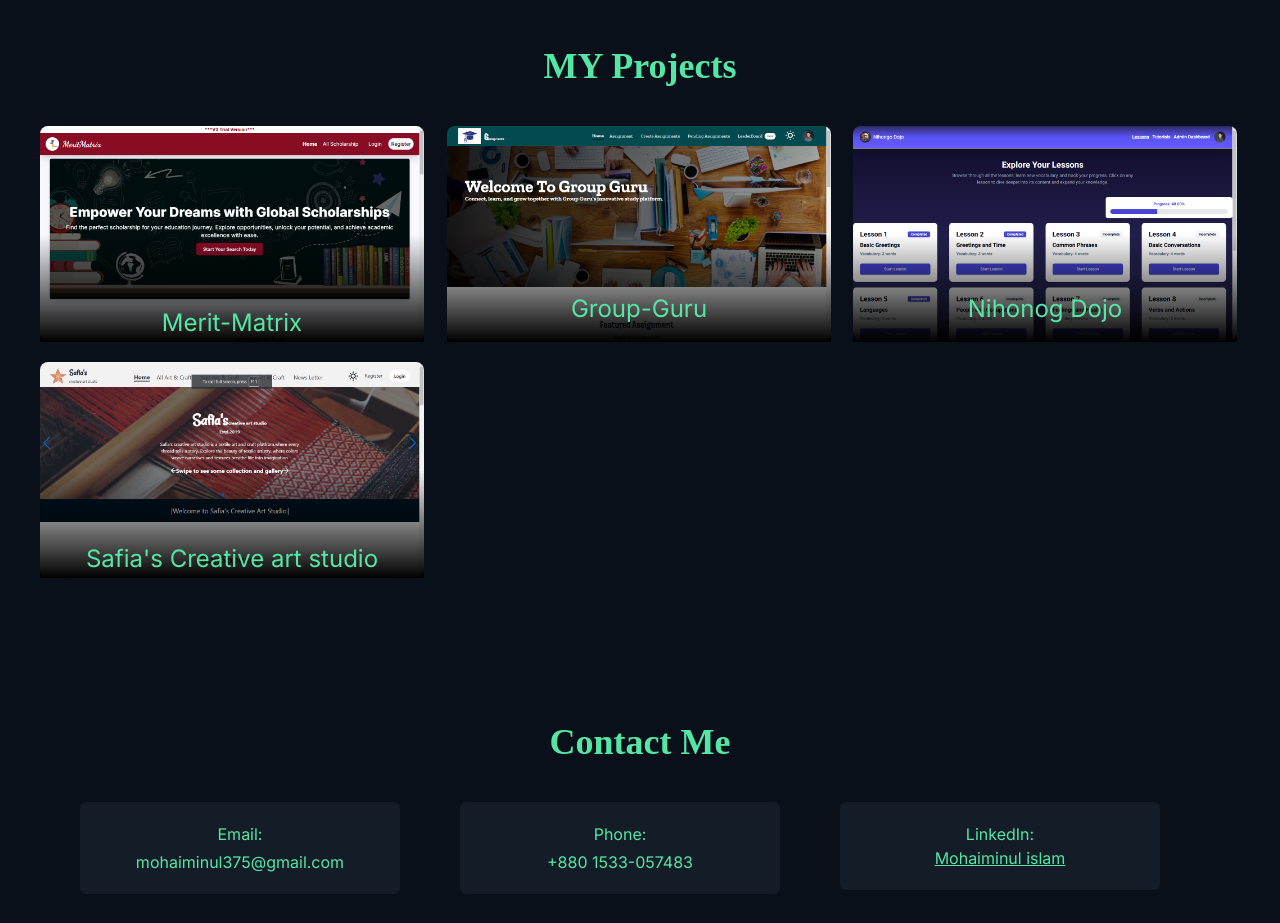
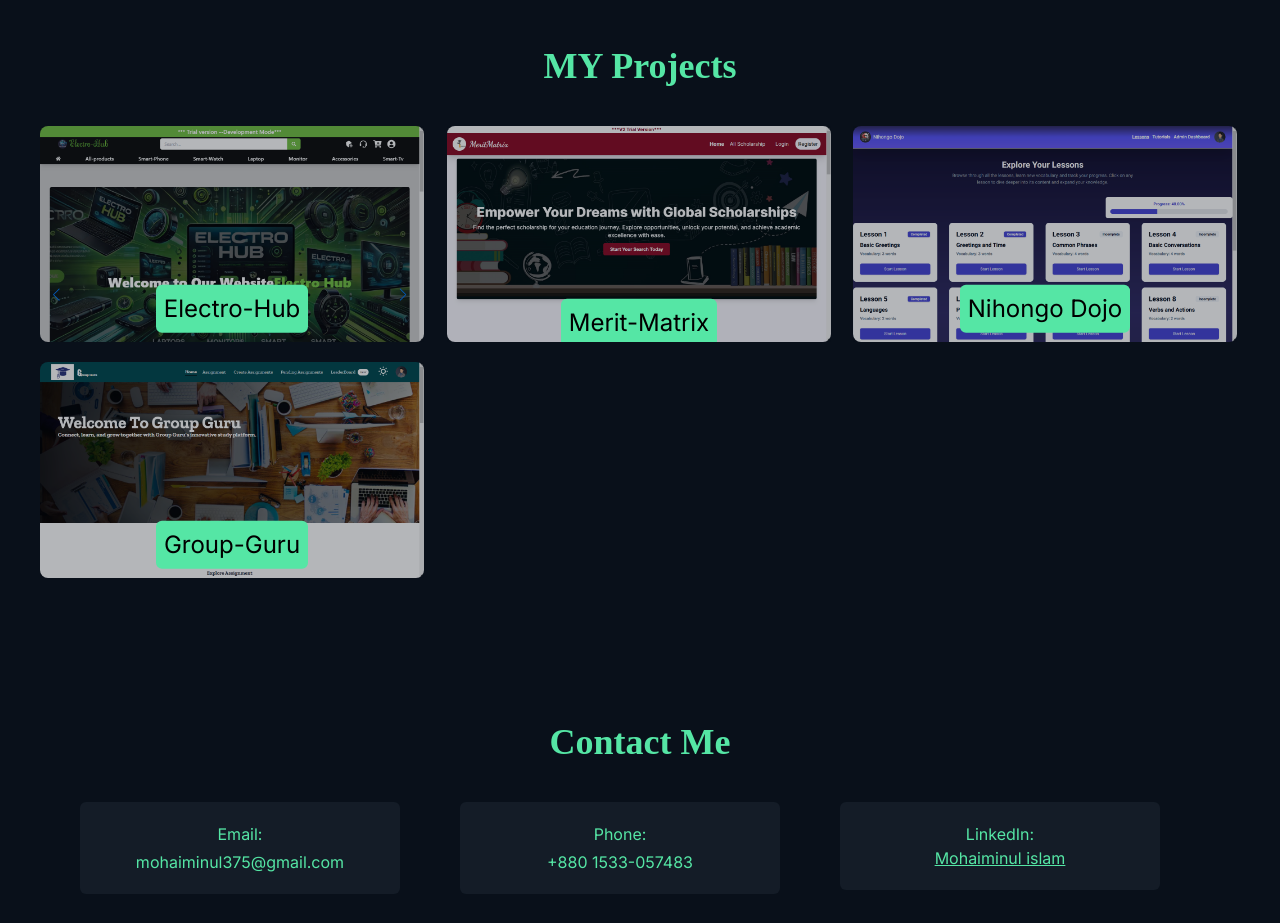
Before and after one commit to mohaiminul375/mohaiminul-s-portfolio, a React (Vite) app: page / in a window 1280 px wide. Shown: the part 2960-3883 px from the top of the page. Built offline with nearby package versions, Linux system fonts and the light colour scheme; a web font is replaced by a local one.

Commit message:
add new project

```diff
--- /dev/null
+++ b/src/Component/Projects/ElectroHubModal.jsx
@@ -0,0 +1,76 @@
+import { FaXmark } from "react-icons/fa6";
+import { Link } from "react-router-dom";
+
+const ElectroHubModal = () => {
+  return (
+    <div className="modal-box md:max-w-2xl bg-[#09101A] text-white font-inter p-14">
+      <div className="flex justify-end">
+        <form method="dialog">
+          {/* if there is a button in form, it will close the modal */}
+          <button className="p-1 rounded-full border-2 border-red-700 text-red-500">
+            <FaXmark />
+          </button>
+        </form>
+      </div>
+      <h2 className="text-[#55E6A5] text-2xl font-bold">Electro-Hub</h2>
+      <h5 className="font-bold mb-5">
+        A Full functionality Gadget E-commerce Website.
+      </h5>
+      <hr className="border-b-2 border-[#55E6A5]" />
+      <ul className="mt-5 space-y-2 list-disc">
+        <li>
+          Role-based access ensures secure management for users and admins.
+          Users can purchase gadgets while admins oversee operations seamlessly.
+        </li>
+        <li>
+          Users enjoy a smooth shopping experience with SSLCommerz payments.
+          They can track their order progress with detailed updates
+        </li>
+        <li>
+          Admins have full control to add, edit, or delete products. They can
+          manage orders by approving, shipping, etc.
+        </li>
+        <li>
+          Comprehensive user and order management ensures efficiency. Admins can
+          monitor activities while users track orders effortlessly.
+        </li>
+      </ul>
+      <div className="mt-2">
+        <h3>
+          {" "}
+          <span className="font-bold text-[#55E6A5]">Uses Technology:</span>
+          <span>
+            {" "}
+            HTML, Tailwind CSS, NextUI, Next.Js, Typescript, Next Auth,
+            Express.js, Mongo DB.
+          </span>
+        </h3>
+        <div className="mt-4 flex items-center justify-between">
+          <Link
+            target="_blank"
+            to="https://electro-hub-tau.vercel.app"
+            className="border-2 border-[#55E6A5] p-2 rounded-full text-sm hover:bg-[#55E6A5] hover:font-bold hover:text-black"
+          >
+            Live Links
+          </Link>
+          <Link
+            target="_blank"
+            to="https://github.com/mohaiminul375/electro-hub"
+            className="border-2 border-[#55E6A5] p-2 rounded-full text-sm hover:bg-[#55E6A5] hover:font-bold hover:text-black"
+          >
+            Github Client
+          </Link>
+          <Link
+            target="_blank"
+            to="https://github.com/mohaiminul375/electro-server"
+            className="border-2 border-[#55E6A5] p-2 rounded-full text-sm hover:bg-[#55E6A5] hover:font-bold hover:text-black"
+          >
+            Github Server
+          </Link>
+        </div>
+      </div>
+    </div>
+  );
+};
+
+export default ElectroHubModal;
--- a/src/Component/Projects/Projects.jsx
+++ b/src/Component/Projects/Projects.jsx
@@ -2,12 +2,14 @@ import { Link } from "react-router-dom";
 import merit_matrix from "../../assets/merit-matrix-project.png";
 import group_guru from "../../assets/group_guru.png";
 import nihongo_dojo from "../../assets/nihongo-dojo.png";
+import electro_hub from "../../assets/electro-hub.png";
 import scas from "../../assets/scas.png";
 import { Zoom } from "react-awesome-reveal";
 import MeritMatrixModal from "./MeritMatrixModal";
 import GroupGuruModal from "./GroupGuruModal";
 import ScacModal from "./ScacModal";
 import Nihongo from "./Nihongo";
+import ElectroHubModal from "./ElectroHubModal";
 const Projects = () => {
   return (
     <div className="mt-36 px-10 md:px-0" id="projects">
@@ -18,20 +20,21 @@ const Projects = () => {
         {/* project-1 */}
         <Zoom triggerOnce="false" duration={2000}>
           <div className="group relative items-center justify-center overflow-hidden cursor-pointer md:w-96">
-            <div className="w-full rounded-md ">
+            <div className="w-full rounded-md">
               <img
                 className="w-full rounded-lg group-hover:scale-105 transition-transform duration-1000"
-                src={merit_matrix}
+                src={electro_hub}
                 alt=""
               />
             </div>
-            <div className="absolute inset-0 bg-gradient-to-b from-transparent via-transparent to-black group-hover:from-[#55E6A5]/90 group-hover:via-[#55E6A5]/30 group-hover:to-[#55E6A5]/90"></div>
+            {/* Default image visibility with minimal dark on hover */}
+            <div className="absolute inset-0 bg-[#09101A]/30 group-hover:bg-[#09101A]/60 transition-all duration-500"></div>
             <div className="absolute inset-0 flex flex-col items-center justify-center px-9 text-center translate-y-[55%] space-y-1 group-hover:translate-y-0 transition-all">
-              <h3 className="text-2xl text-[#55E6A5] group-hover:text-white">
-                Merit-Matrix
+              <h3 className="text-2xl text-black bg-[#55E6A5] group-hover:bg-transparent group-hover:text-white p-2 rounded-md duration-300 transition-all">
+                Electro-Hub
               </h3>
               <p className="text-lg opacity-0 group-hover:opacity-100 transition-opacity">
-                A scholarship Management Website
+                A Full functionality Gadget E-commerce Website
               </p>
               <h3
                 onClick={() =>
@@ -43,29 +46,31 @@ const Projects = () => {
               </h3>
             </div>
             {/* modal */}
-
             <dialog id="my_modal_1" className="modal">
-              <MeritMatrixModal></MeritMatrixModal>
+              <ElectroHubModal></ElectroHubModal>
             </dialog>
           </div>
         </Zoom>
+
         {/* project-2 */}
+
         <Zoom triggerOnce="false" duration={2000}>
           <div className="group relative items-center justify-center overflow-hidden cursor-pointer md:w-96">
-            <div className="w-full rounded-md ">
+            <div className="w-full rounded-md">
               <img
                 className="w-full rounded-lg group-hover:scale-105 transition-transform duration-1000"
-                src={group_guru}
+                src={merit_matrix}
                 alt=""
               />
             </div>
-            <div className="absolute inset-0 bg-gradient-to-b from-transparent via-transparent to-black group-hover:from-[#55E6A5]/90 group-hover:via-[#55E6A5]/30 group-hover:to-[#55E6A5]/90"></div>
+            {/* Default image visibility with minimal dark on hover */}
+            <div className="absolute inset-0 bg-[#09101A]/30 group-hover:bg-[#09101A]/60 transition-all duration-500"></div>
             <div className="absolute inset-0 flex flex-col items-center justify-center px-9 text-center translate-y-[55%] space-y-1 group-hover:translate-y-0 transition-all">
-              <h3 className="text-2xl text-[#55E6A5] group-hover:text-white">
-                Group-Guru
+              <h3 className="text-2xl text-black bg-[#55E6A5] group-hover:bg-transparent group-hover:text-white p-2 rounded-md duration-300 transition-all">
+                Merit-Matrix
               </h3>
               <p className="text-lg opacity-0 group-hover:opacity-100 transition-opacity">
-                An Online group study assignment platform
+                A scholarship Management Website
               </p>
               <h3
                 onClick={() =>
@@ -78,27 +83,65 @@ const Projects = () => {
             </div>
             {/* modal */}
             <dialog id="my_modal_2" className="modal">
-              <GroupGuruModal></GroupGuruModal>
+              <MeritMatrixModal></MeritMatrixModal>
             </dialog>
           </div>
         </Zoom>
-        {/* project-3 */}
+
+        {/* project-2 */}
         <Zoom triggerOnce="false" duration={2000}>
           <div className="group relative items-center justify-center overflow-hidden cursor-pointer md:w-96">
-            <div className="w-full rounded-md ">
+            <div className="w-full rounded-md">
               <img
                 className="w-full rounded-lg group-hover:scale-105 transition-transform duration-1000"
                 src={nihongo_dojo}
                 alt=""
               />
             </div>
-            <div className="absolute inset-0 bg-gradient-to-b from-transparent via-transparent to-black group-hover:from-[#55E6A5]/90 group-hover:via-[#55E6A5]/30 group-hover:to-[#55E6A5]/90"></div>
+            {/* Default image visibility with minimal dark on hover */}
+            <div className="absolute inset-0 bg-[#09101A]/30 group-hover:bg-[#09101A]/80 transition-all duration-500"></div>
             <div className="absolute inset-0 flex flex-col items-center justify-center px-9 text-center translate-y-[55%] space-y-1 group-hover:translate-y-0 transition-all">
-              <h3 className="text-2xl text-[#55E6A5] group-hover:text-white">
-                Nihonog Dojo
+              <h3 className="text-2xl text-black bg-[#55E6A5] group-hover:bg-transparent group-hover:text-white p-2 rounded-md duration-300 transition-all">
+                Nihongo Dojo
               </h3>
               <p className="text-lg opacity-0 group-hover:opacity-100 transition-opacity">
                 A Simple Japanese language learning Platform
+              </p>
+              <h3
+                onClick={() =>
+                  document.getElementById("my_modal_4").showModal()
+                }
+                className="opacity-0 group-hover:opacity-100 transition-opacity hover:underline hover:font-bold"
+              >
+                View Details
+              </h3>
+            </div>
+            {/* modal */}
+            <dialog id="my_modal_4" className="modal">
+              <Nihongo />
+            </dialog>
+          </div>
+        </Zoom>
+
+        {/* project-3 */}
+        <Zoom triggerOnce="false" duration={2000}>
+          <div className="group relative items-center justify-center overflow-hidden cursor-pointer md:w-96">
+            <div className="w-full rounded-md">
+              <img
+                className="w-full rounded-lg group-hover:scale-105 transition-transform duration-1000"
+                src={group_guru}
+                alt=""
+              />
+            </div>
+            {/* Default image visibility with minimal dark on hover */}
+            <div className="absolute inset-0 bg-[#09101A]/30 group-hover:bg-[#09101A]/80 transition-all duration-500"></div>
+            <div className="absolute inset-0 flex flex-col items-center justify-center px-9 text-center translate-y-[55%] space-y-1 group-hover:translate-y-0 transition-all">
+              <h3 className="text-2xl text-black bg-[#55E6A5] group-hover:bg-transparent group-hover:text-white p-2 rounded-md duration-300 transition-all">
+                Group-Guru
+              </h3>
+
+              <p className="text-lg opacity-0 group-hover:opacity-100 transition-opacity">
+                An Online group study assignment platform
               </p>
               <h3
                 onClick={() =>
@@ -111,22 +154,23 @@ const Projects = () => {
             </div>
             {/* modal */}
             <dialog id="my_modal_3" className="modal">
-              <Nihongo />
+              <GroupGuruModal></GroupGuruModal>
             </dialog>
           </div>
         </Zoom>
-        {/* project-4 */}
+
+        {/* project-5 */}
         <Zoom triggerOnce="false" duration={2000}>
           <div className="group relative items-center justify-center overflow-hidden cursor-pointer md:w-96">
-            <div className="w-full rounded-md ">
+            {/* <div className="w-full rounded-md ">
               <img
                 className="w-full rounded-lg group-hover:scale-105 transition-transform duration-1000"
                 src={scas}
                 alt=""
               />
-            </div>
+            </div> */}
             <div className="absolute inset-0 bg-gradient-to-b from-transparent via-transparent to-black group-hover:from-[#55E6A5]/90 group-hover:via-[#55E6A5]/30 group-hover:to-[#55E6A5]/90"></div>
-            <div className="absolute inset-0 flex flex-col items-center justify-center px-9 text-center translate-y-[55%] space-y-1 group-hover:translate-y-0 transition-all">
+            {/* <div className="absolute inset-0 flex flex-col items-center justify-center px-9 text-center translate-y-[55%] space-y-1 group-hover:translate-y-0 transition-all">
               <h3 className="text-2xl text-[#55E6A5] group-hover:text-white">
                 Safia's Creative art studio
               </h3>
@@ -135,17 +179,17 @@ const Projects = () => {
               </p>
               <h3
                 onClick={() =>
-                  document.getElementById("my_modal_4").showModal()
+                  document.getElementById("my_modal_5").showModal()
                 }
                 className="opacity-0 group-hover:opacity-100 transition-opacity hover:underline hover:font-bold"
               >
                 View Details
               </h3>
-            </div>
+            </div> */}
             {/* modal */}
-            <dialog id="my_modal_4" className="modal">
+            {/* <dialog id="my_modal_4" className="modal">
               <ScacModal></ScacModal>
-            </dialog>
+            </dialog> */}
           </div>
         </Zoom>
       </div>
```
Also changed, not shown: src/assets/electro-hub.png (added).
